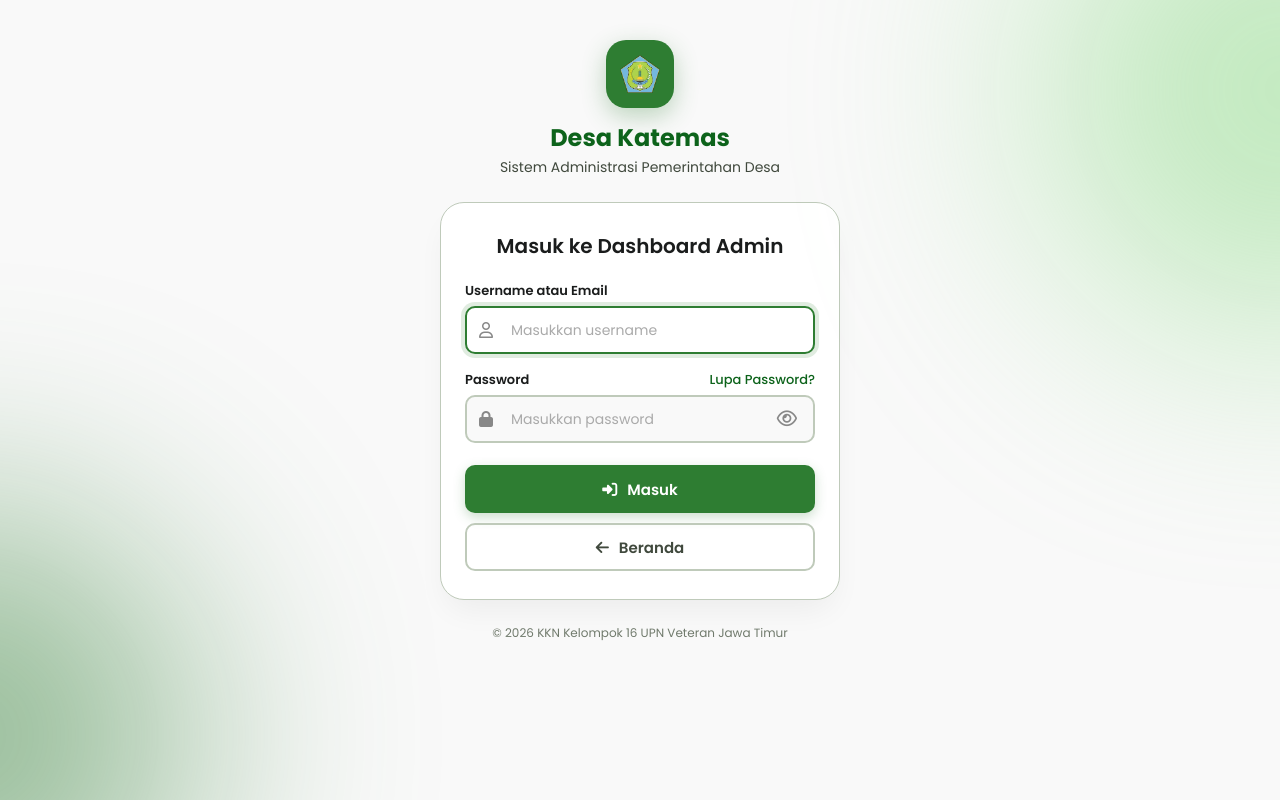
After one commit to Dian2207/website-kkn, a Flask app: page /admin/login in a window 1280 px wide. The commit adds this page. Run offline with Flask 3, Linux system fonts and the light colour scheme; some libraries are stand-ins or nearby versions.

Commit message:
Halaman login admin

```diff
--- a/routes/admin_route.py
+++ b/routes/admin_route.py
@@ -1,8 +1,9 @@
 from flask import Blueprint, render_template, session, redirect, url_for, request, flash
-from models import Infographics, News, Announcement
+from models import Infographics, News, Announcement, User
 from sqlalchemy import or_, and_
 from datetime import datetime, timedelta
-from werkzeug.utils import secure_filename
+from functools import wraps
+from werkzeug.security import check_password_hash
 import os
 
 admin_bp = Blueprint(
@@ -13,7 +14,55 @@ admin_bp = Blueprint(
     template_folder="../templates/admin",
 )
 
+# -------- Decorator untuk proteksi route --------
+def login_required(f):
+    @wraps(f)
+    def decorated_function(*args, **kwargs):
+        if 'user_id' not in session:
+            flash('Silakan login terlebih dahulu!', 'danger')
+            return redirect(url_for('admin_bp.login'))
+        return f(*args, **kwargs)
+    return decorated_function
+
+@admin_bp.route('/login', methods=['GET', 'POST'])
+def login():
+    if 'user_id' in session:
+        return redirect(url_for('admin_bp.indexAdmin'))
+
+    if request.method == 'POST':
+        username = request.form.get('username', '').strip()
+        password = request.form.get('password', '').strip()
+
+        if not username or not password:
+            flash('Username dan password wajib diisi!', 'danger')
+            return render_template('login.html')
+
+        # Cari user berdasarkan username atau email
+        user = User.query.filter(
+            (User.username == username) | (User.email == username)
+        ).first()
+
+        if user and check_password_hash(user.password_hash, password):
+            session['user_id'] = user.id
+            session['username'] = user.username
+            session['role'] = user.role
+
+            flash('Login berhasil! Selamat datang Admin.', 'success')
+            return redirect(url_for('admin_bp.indexAdmin'))
+        else:
+            flash('Username atau password salah!', 'danger')
+
+    return render_template('login.html')
+
+@admin_bp.route('/logout')
+def logout():
+    session.clear()
+    flash('Anda telah logout.', 'success')
+    return redirect(url_for('admin_bp.login'))
+
+# ===== DASHBOARD ADMIN (diproteksi) =====
 @admin_bp.route("/")
+@login_required
 def indexAdmin():
     # --- Ambil parameter filter dari URL ---
     search_news = request.args.get('search_news', '')
@@ -262,9 +311,3 @@ def simpan_berita():
     flash("Berita berhasil ditambahkan.")
 
     return redirect(url_for("admin_bp.indexAdmin"))
-
-
-@admin_bp.route('/logout')
-def logout():
-    session.clear()
-    return redirect(url_for('main.index'))
--- /dev/null
+++ b/static/static_admin/css/login.css
@@ -0,0 +1,300 @@
+/* ===========================
+   RESET & GLOBAL
+=========================== */
+* {
+    margin: 0;
+    padding: 0;
+    box-sizing: border-box;
+}
+html, body {
+    height: 100%;
+}
+body {
+    font-family: 'Poppins', sans-serif;
+    background: #f9f9f9;
+    color: #1a1c1c;
+    display: flex;
+    align-items: flex-start;
+    justify-content: center;
+    min-height: 100vh;
+    padding: 40px 20px;
+    overflow-x: hidden;
+    overflow-y: auto;
+}
+
+.login-wrapper {
+    width: 100%;
+    max-width: 400px;
+    position: relative;
+    z-index: 1;
+}
+
+/* ===========================
+   BACKGROUND BLOBS (hijau)
+=========================== */
+.bg-blob {
+    position: fixed;
+    border-radius: 50%;
+    filter: blur(120px);
+    opacity: 0.5;
+    pointer-events: none;
+    z-index: 0;
+    transition: transform 0.3s ease-out;
+}
+.bg-blob-1 {
+    width: 500px;
+    height: 500px;
+    background: #88d982;
+    top: -20%;
+    right: -20%;
+}
+.bg-blob-2 {
+    width: 450px;
+    height: 450px;
+    background: #2e7d32;
+    bottom: -20%;
+    left: -20%;
+}
+
+/* ===========================
+   BRAND (Logo & Judul)
+=========================== */
+.brand {
+    text-align: center;
+    margin-top: 0;       /* hilangkan margin atas */
+    margin-bottom: 24px;
+}
+.brand-icon {
+    display: inline-flex;
+    align-items: center;
+    justify-content: center;
+    width: 68px;
+    height: 68px;
+    background: #2e7d32;
+    border-radius: 20px;
+    box-shadow: 0 8px 24px rgba(46, 125, 50, 0.30);
+    margin-bottom: 12px;
+}
+.brand-icon img {
+    width: 40px;
+    height: 40px;
+    object-fit: contain;
+}
+.brand h1 {
+    font-size: 24px;
+    font-weight: 700;
+    color: #0D631B;
+    margin: 0;
+}
+.brand p {
+    font-size: 14px;
+    color: #40493D;
+    margin-top: 2px;
+}
+
+/* ===========================
+   LOGIN CARD
+=========================== */
+.login-card {
+    background: #ffffff;
+    border-radius: 24px;
+    padding: 28px 24px;
+    border: 1px solid #bfcaba;
+    box-shadow: 0 16px 32px -8px rgba(0, 0, 0, 0.06);
+}
+.login-card h2 {
+    font-size: 20px;
+    font-weight: 600;
+    color: #1a1c1c;
+    text-align: center;
+    margin-bottom: 20px;
+}
+
+/* ===========================
+   FLASH ALERT
+=========================== */
+.alert {
+    padding: 10px 14px;
+    border-radius: 10px;
+    margin-bottom: 14px;
+    font-size: 13px;
+    font-weight: 500;
+}
+.alert-danger {
+    background: #ffebee;
+    color: #c62828;
+    border-left: 4px solid #c62828;
+}
+.alert-success {
+    background: #e8f5e9;
+    color: #1B5E20;
+    border-left: 4px solid #1B5E20;
+}
+
+/* ===========================
+   FORM
+=========================== */
+.login-form {
+    display: flex;
+    flex-direction: column;
+    gap: 16px;
+}
+.form-group {
+    display: flex;
+    flex-direction: column;
+    gap: 5px;
+}
+.form-group label {
+    font-size: 13px;
+    font-weight: 600;
+    color: #1a1c1c;
+}
+.label-row {
+    display: flex;
+    justify-content: space-between;
+    align-items: center;
+}
+.forgot-link {
+    font-size: 13px;
+    font-weight: 500;
+    color: #0D631B;
+    text-decoration: none;
+}
+.forgot-link:hover {
+    text-decoration: underline;
+}
+
+/* Input dengan icon */
+.input-wrapper {
+    position: relative;
+    display: flex;
+    align-items: center;
+}
+.input-wrapper input {
+    width: 100%;
+    height: 48px;
+    padding: 0 44px 0 44px;
+    background: #f9f9f9;
+    border: 2px solid #bfcaba;
+    border-radius: 10px;
+    font-family: 'Poppins', sans-serif;
+    font-size: 14px;
+    transition: border-color 0.3s, box-shadow 0.3s;
+    color: #1a1c1c;
+}
+.input-wrapper input:focus {
+    border-color: #2e7d32;
+    box-shadow: 0 0 0 4px rgba(46, 125, 50, 0.15);
+    background: #ffffff;
+    outline: none;
+}
+.input-wrapper input::placeholder {
+    color: #aaa;
+}
+.input-wrapper > i {
+    position: absolute;
+    left: 14px;
+    color: #888;
+}
+.toggle-password {
+    position: absolute;
+    right: 14px;
+    background: none;
+    border: none;
+    cursor: pointer;
+    color: #888;
+    display: flex;
+    align-items: center;
+    justify-content: center;
+    font-size: 18px;
+    padding: 4px;
+}
+.toggle-password:hover {
+    color: #386641;
+}
+
+/* ===========================
+   FORM ACTIONS (Tombol)
+=========================== */
+.form-actions {
+    display: flex;
+    flex-direction: column;
+    gap: 10px;
+    margin-top: 6px;
+}
+.btn-login, .btn-home {
+    display: flex;
+    align-items: center;
+    justify-content: center;
+    gap: 10px;
+    height: 48px;
+    border-radius: 10px;
+    font-size: 15px;
+    font-weight: 600;
+    font-family: 'Poppins', sans-serif;
+    text-decoration: none;
+    cursor: pointer;
+    transition: all 0.3s ease;
+    border: none;
+}
+.btn-login {
+    background: #2e7d32;
+    color: #ffffff;
+    box-shadow: 0 4px 12px rgba(46, 125, 50, 0.25);
+}
+.btn-login:hover {
+    background: #1b6d24;
+    transform: translateY(-2px);
+    box-shadow: 0 8px 24px rgba(46, 125, 50, 0.30);
+}
+.btn-home {
+    background: transparent;
+    color: #40493D;
+    border: 2px solid #bfcaba;
+}
+.btn-home:hover {
+    background: #f0f0f0;
+}
+
+/* ===========================
+   FOOTER
+=========================== */
+.login-footer {
+    text-align: center;
+    margin-top: 24px;
+    padding-bottom: 20px;
+}
+.login-footer p {
+    font-size: 12px;
+    color: #707a6c;
+}
+
+/* ===========================
+   RESPONSIVE
+=========================== */
+@media (max-width: 480px) {
+    .login-wrapper {
+        max-width: 100%;
+    }
+    .login-card {
+        padding: 20px 16px;
+    }
+    .brand h1 {
+        font-size: 22px;
+    }
+    .brand-icon {
+        width: 60px;
+        height: 60px;
+    }
+    .brand-icon img {
+        width: 36px;
+        height: 36px;
+    }
+}
+
+@media (max-height: 700px) {
+    body {
+        align-items: flex-start;
+        padding-top: 20px;
+    }
+}
--- a/templates/admin/dashboard_admin.html
+++ b/templates/admin/dashboard_admin.html
@@ -247,9 +247,9 @@
                                         {% endif %}
                                     </td>
                                     <td class="actions">
-                                        <button class="action-edit"><i class="fa-regular fa-pen-to-square"></i></button>
-                                        <button class="action-delete"><i class="fa-regular fa-trash-can"></i></button>
-                                        <button class="action-view"><i class="fa-regular fa-eye"></i></button>
+                                        <button class="action-edit"><i class="fa-solid fa-pen-to-square"></i></button>
+                                        <button class="action-delete"><i class="fa-solid fa-trash-can"></i></button>
+                                        <button class="action-view"><i class="fa-solid fa-eye"></i></button>
                                     </td>
                                 </tr>
                                 {% else %}
--- /dev/null
+++ b/templates/admin/login.html
@@ -0,0 +1,107 @@
+<!DOCTYPE html>
+<html lang="id">
+<head>
+    <meta charset="UTF-8" />
+    <meta name="viewport" content="width=device-width, initial-scale=1.0" />
+    <title>Login Admin - Desa Katemas</title>
+    <link href="https://fonts.googleapis.com/css2?family=Poppins:wght@300;400;500;600;700;800&display=swap" rel="stylesheet" />
+    <link rel="stylesheet" href="https://cdnjs.cloudflare.com/ajax/libs/font-awesome/6.6.0/css/all.min.css" />
+    <link rel="stylesheet" href="{{ url_for('admin_bp.static', filename='css/login.css') }}" />
+</head>
+<body>
+    <div class="login-wrapper">
+        <!-- Background blobs (hijau) -->
+        <div class="bg-blob bg-blob-1"></div>
+        <div class="bg-blob bg-blob-2"></div>
+
+        <main class="login-container">
+            <!-- Brand / Logo -->
+            <div class="brand">
+                <div class="brand-icon">
+                    <img src="{{ url_for('static', filename='image/logo.png') }}" alt="Logo Desa" />
+                </div>
+                <h1>Desa Katemas</h1>
+                <p>Sistem Administrasi Pemerintahan Desa</p>
+            </div>
+
+            <!-- Card Login -->
+            <div class="login-card">
+                <h2>Masuk ke Dashboard Admin</h2>
+
+                <!-- Flash Messages -->
+                {% with messages = get_flashed_messages(with_categories=true) %}
+                    {% if messages %}
+                        {% for category, message in messages %}
+                            <div class="alert alert-{{ category }}">{{ message }}</div>
+                        {% endfor %}
+                    {% endif %}
+                {% endwith %}
+
+                <form action="{{ url_for('admin_bp.login') }}" method="POST" class="login-form">
+                    <div class="form-group">
+                        <label for="username">Username atau Email</label>
+                        <div class="input-wrapper">
+                            <i class="fa-regular fa-user"></i>
+                            <input type="text" id="username" name="username" placeholder="Masukkan username" required autofocus />
+                        </div>
+                    </div>
+                    <div class="form-group">
+                        <div class="label-row">
+                            <label for="password">Password</label>
+                            <a href="#" class="forgot-link">Lupa Password?</a>
+                        </div>
+                        <div class="input-wrapper">
+                            <i class="fa-solid fa-lock"></i>
+                            <input type="password" id="password" name="password" placeholder="Masukkan password" required />
+                            <button type="button" class="toggle-password" id="togglePassword">
+                                <i class="fa-regular fa-eye"></i>
+                            </button>
+                        </div>
+                    </div>
+                    <div class="form-actions">
+                        <button type="submit" class="btn-login">
+                            <i class="fa-solid fa-right-to-bracket"></i> Masuk
+                        </button>
+                        <a href="{{ url_for('main.index') }}" class="btn-home">
+                            <i class="fa-solid fa-arrow-left"></i> Beranda
+                        </a>
+                    </div>
+                </form>
+            </div>
+
+            <!-- Footer -->
+            <footer class="login-footer">
+                <p>© 2026 KKN Kelompok 16 UPN Veteran Jawa Timur</p>
+            </footer>
+        </main>
+    </div>
+
+    <script>
+        // Toggle password
+        document.getElementById('togglePassword').addEventListener('click', function() {
+            const passwordInput = document.getElementById('password');
+            const icon = this.querySelector('i');
+            if (passwordInput.type === 'password') {
+                passwordInput.type = 'text';
+                icon.classList.remove('fa-eye');
+                icon.classList.add('fa-eye-slash');
+            } else {
+                passwordInput.type = 'password';
+                icon.classList.remove('fa-eye-slash');
+                icon.classList.add('fa-eye');
+            }
+        });
+
+        // Gerakan blur background mengikuti mouse
+        document.addEventListener('mousemove', function(e) {
+            const x = e.clientX / window.innerWidth;
+            const y = e.clientY / window.innerHeight;
+            const blobs = document.querySelectorAll('.bg-blob');
+            if (blobs.length) {
+                blobs[0].style.transform = `translate(${x * 25}px, ${y * 25}px)`;
+                blobs[1].style.transform = `translate(${x * -25}px, ${y * -25}px)`;
+            }
+        });
+    </script>
+</body>
+</html>
```
Also changed, not shown: models.py (+9 -1 lines), static/static_admin/css/dashboard_admin.css (+4 -3 lines).
